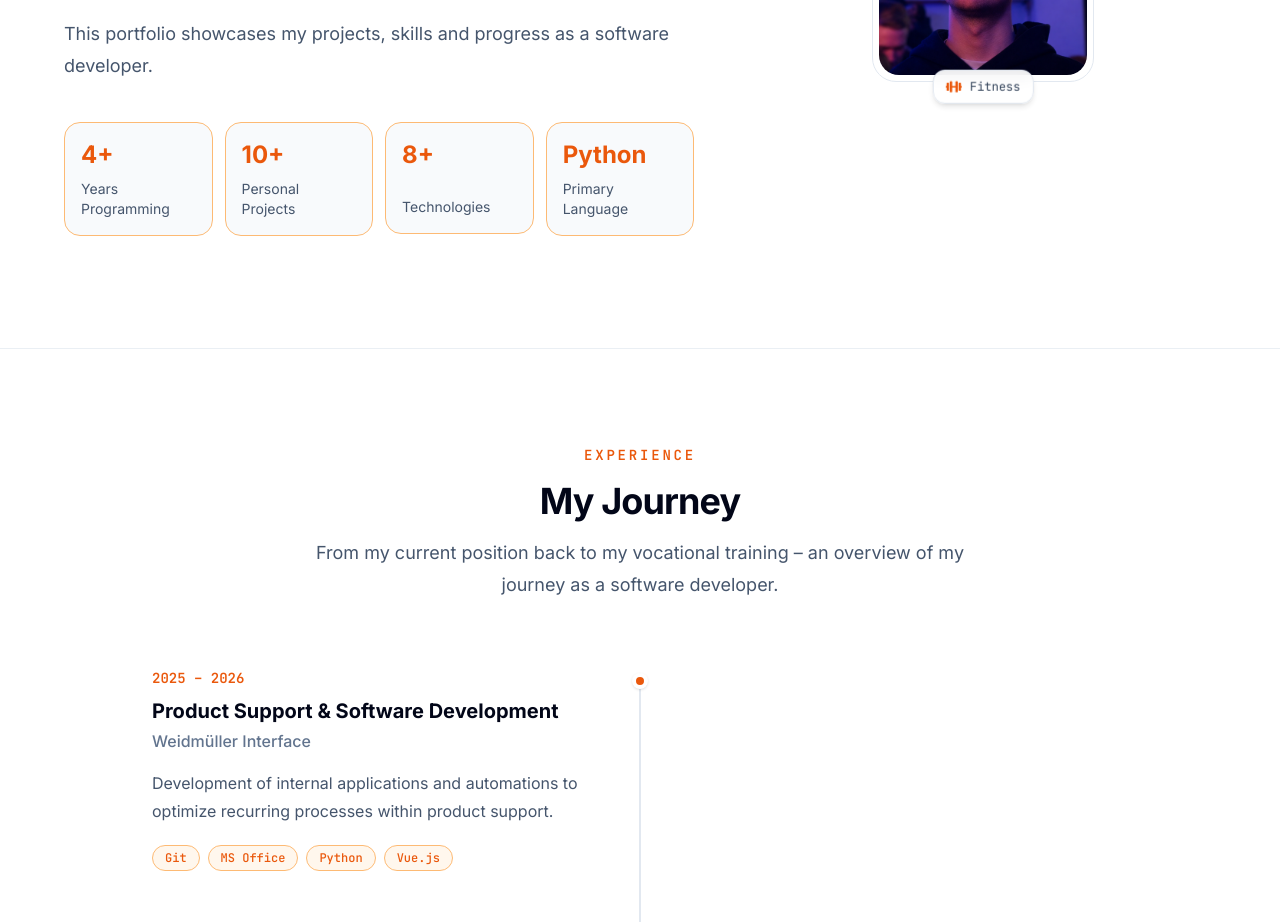
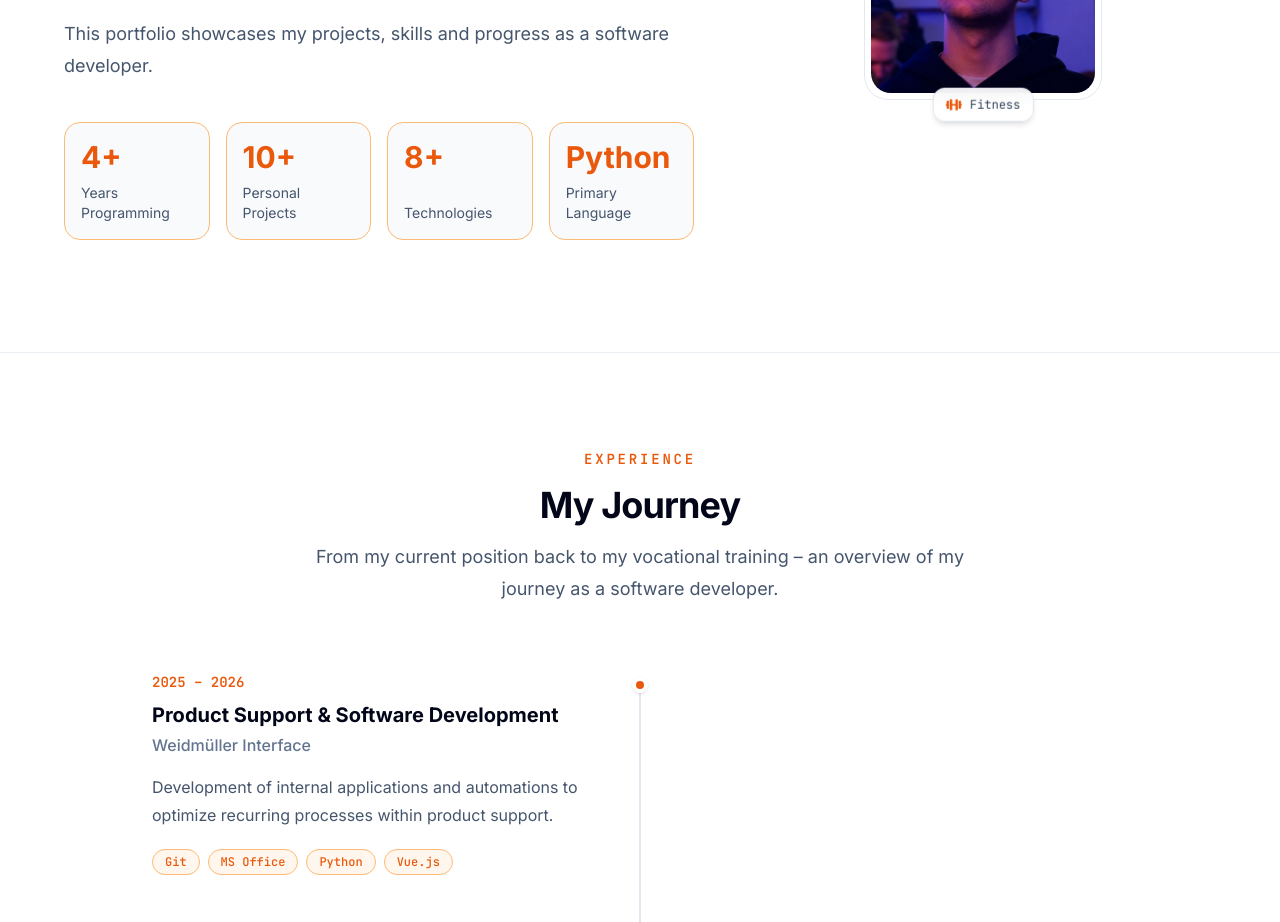
Before and after one commit to IXDemyx/portfolio, a React (Vite) app: page / in a window 1280 px wide. Shown: the part 1240-2162 px from the top of the page. Built offline with nearby package versions, Linux system fonts and the light colour scheme.

Commit message:
added stats to about and made image bigger

```diff
--- a/src/components/AboutGraphic.tsx
+++ b/src/components/AboutGraphic.tsx
@@ -10,7 +10,7 @@ function AboutGraphic() {
           <img
             src="/profile.png"
             alt="Daniel Keller"
-            className="h-60 w-52 rounded-[20px] object-cover"
+            className="h-68 w-56 rounded-[20px] object-cover"
           />
         </div>
 
--- /dev/null
+++ b/src/components/AnimatedCounter.tsx
@@ -0,0 +1,46 @@
+import { useEffect, useRef, useState } from "react";
+import { animate, useInView } from "framer-motion";
+
+interface AnimatedCounterProps {
+  value: number;
+  duration?: number;
+  suffix?: string;
+}
+
+function AnimatedCounter({
+  value,
+  duration = 1.2,
+  suffix = "",
+}: AnimatedCounterProps) {
+  const ref = useRef<HTMLSpanElement>(null);
+  const isInView = useInView(ref, {
+    once: true,
+    amount: 0.6,
+  });
+
+  const [count, setCount] = useState(0);
+
+  useEffect(() => {
+    if (!isInView) return;
+
+    const controls = animate(0, value, {
+      duration: 1.75,
+      delay: 0.2,
+      ease: "easeOut",
+      onUpdate(latest) {
+        setCount(Math.round(latest));
+      },
+    });
+
+    return () => controls.stop();
+  }, [isInView, value, duration]);
+
+  return (
+    <span ref={ref}>
+      {count}
+      {suffix}
+    </span>
+  );
+}
+
+export default AnimatedCounter;
--- a/src/data/about.ts
+++ b/src/data/about.ts
@@ -25,21 +25,24 @@ const about = {
 
   stats: [
     {
-      value: "4+",
+      value: 4,
+      suffix: "+",
       label: {
         de: "Jahre Programmierung",
         en: "Years Programming",
       },
     },
     {
-      value: "10+",
+      value: 10,
+      suffix: "+",
       label: {
         de: "Eigene Projekte",
         en: "Personal Projects",
       },
     },
     {
-      value: "8+",
+      value: 8,
+      suffix: "+",
       label: {
         de: "Technologien",
         en: "Technologies",
--- a/src/sections/About.tsx
+++ b/src/sections/About.tsx
@@ -3,6 +3,7 @@ import Reveal from "../components/Reveal";
 import SectionHeading from "../components/SectionHeading";
 import about from "../data/about";
 import type { Language } from "../App";
+import AnimatedCounter from "../components/AnimatedCounter";
 
 interface AboutProps {
   language: Language;
@@ -29,20 +30,30 @@ function About({ language }: AboutProps) {
             </div>
 
             {/* Stats */}
-            <div className="mt-10 grid grid-cols-2 gap-3 sm:grid-cols-4">
+            <div className="mt-10 grid grid-cols-2 gap-4 sm:grid-cols-4">
               {about.stats.map((stat, index) => (
-                <div key={stat.label.en} className="h-full">
-                  <Reveal delay={index * 0.1}>
-                    <div className="group flex min-h-28 flex-col justify-between rounded-2xl border border-(--accent-border) bg-(--bg-secondary) p-4 transition duration-300 hover:-translate-y-1 hover:border-(--accent)">
-                      <p className="text-2xl font-bold text-(--accent)">
-                        {stat.value}
+                <Reveal
+                  key={stat.label.en}
+                  delay={index * 0.08}
+                  className="h-full"
+                >
+                  <div className="group flex h-full min-h-28 flex-col justify-between rounded-2xl border border-(--accent-border) bg-(--bg-secondary) p-4 transition duration-300 hover:-translate-y-1 hover:border-(--accent)">
+                    <p className="text-3xl font-bold text-(--accent)">
+                      {typeof stat.value === "number" ? (
+                        <AnimatedCounter
+                          value={stat.value}
+                          suffix={stat.suffix ?? ""}
+                        />
+                      ) : (
+                        stat.value
+                      )}
                     </p>
+
                     <p className="mt-2 text-sm leading-5 text-slate-600 dark:text-(--text-secondary)">
                       {stat.label[language]}
                     </p>
                   </div>
                 </Reveal>
-                </div>
               ))}
             </div>
           </div>
```
Lines whose indentation alone changed are shown as unchanged.
